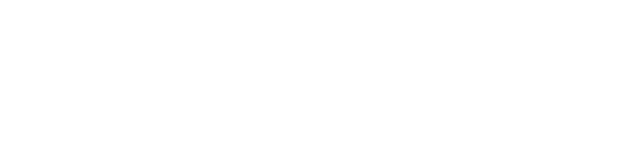
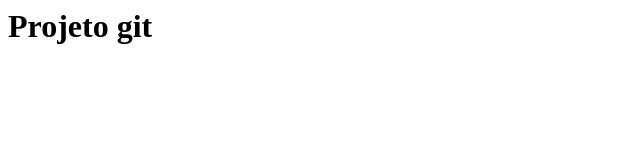
Before and after one commit to mauvale/primeiro-projeto, a plain HTML site: page index.html in a window 1280 px wide. Shown: the whole page, without its empty margins (0-640 px from the left). Drawn offline with Linux system fonts and the light colour scheme.

Commit message:
Altera o titulo

```diff
--- a/index.html
+++ b/index.html
@@ -2,5 +2,6 @@
   <head>
   </head>
   <body>
+    <h1>Projeto git</h1>
   </body>
 </html>
```
